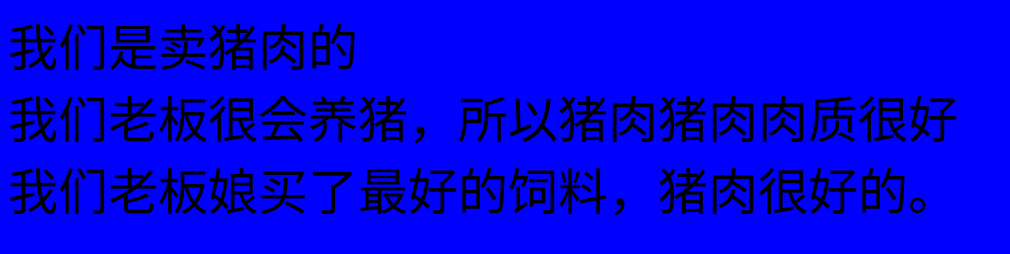
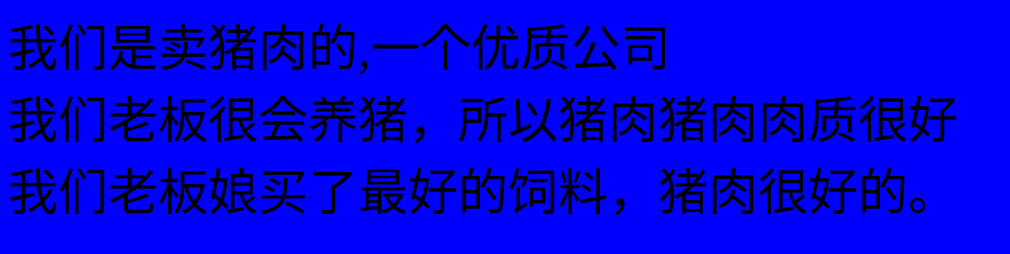
Before and after one commit to Anthonyqkk/demo-1, a plain HTML site: page index.html in a window 1280 px wide. Shown: the whole page, without its empty margins (0-1010 px from the left). Drawn offline with Linux system fonts and the light colour scheme.

Commit message:
增加公司简介

```diff
--- a/index.html
+++ b/index.html
@@ -10,7 +10,7 @@
     <link rel="stylesheet" href="style.css" </head>
 
 <body>
-    我们是卖猪肉的
+    我们是卖猪肉的,一个优质公司
 
     <div>
         我们老板很会养猪，所以猪肉猪肉肉质很好
```
